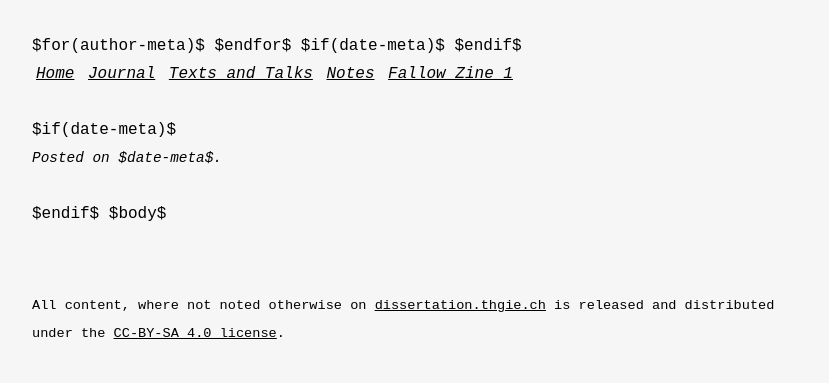
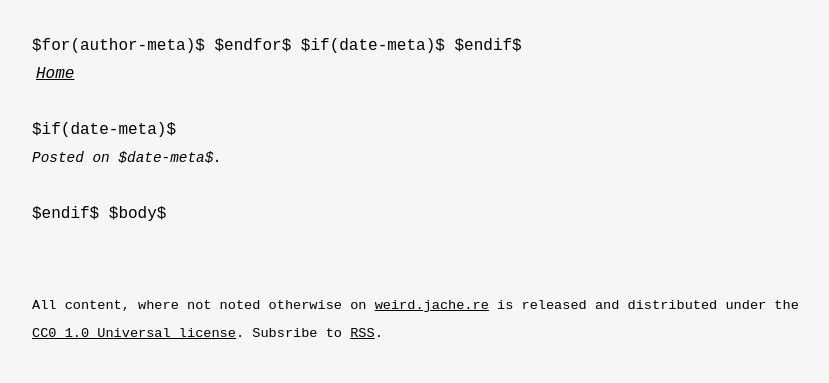
Before and after one commit to studio-thgie/weird.jache.re, a plain HTML site: page assets/template/default.html in a window 1280 px wide. Shown: the whole page, without its empty margins (0-829 px from the left). Drawn offline with Linux system fonts and the light colour scheme.

Commit message:
backup Mon Oct  2 08:06:18 CEST 2023

```diff
--- a/assets/template/default.html
+++ b/assets/template/default.html
@@ -23,11 +23,6 @@
     <nav role="navigation">
         <ul class="nav-h">
             <li><a target="_self" href="/">Home</a></li>
-	        <li><a target="_self" href="/pages/journal.html">Journal</a></li>
-	        <li><a target="_self" href="/pages/texts-and-talks.html">Texts and Talks</a></li>
-	        <li><a target="_self" href="/pages/notes.html">Notes</a></li>
-	        <li><a target="_self" href="/fp1/index.html">Fallow Zine 1</a></li>
-
         </ul>
 
     </nav>
@@ -45,7 +40,7 @@
     <footer class="text-sm">
         <p class="flex">
         </p>
-        <p>All content, where not noted otherwise on <a href="https://dissertation.thgie.ch">dissertation.thgie.ch</a> is released and distributed under the <a href="https://creativecommons.org/licenses/by-sa/4.0/legalcode">CC-BY-SA 4.0 license</a>.</p>
+        <p>All content, where not noted otherwise on <a href="https://weird.jache.re">weird.jache.re</a> is released and distributed under the <a href="https://choosealicense.com/licenses/cc0-1.0/">CC0 1.0 Universal license</a>. Subsribe to <a href="/feed.xml" target="_blank">RSS</a>.</p>
     </footer>
 
     <script>
```
Also changed, not shown: 1 other file.
